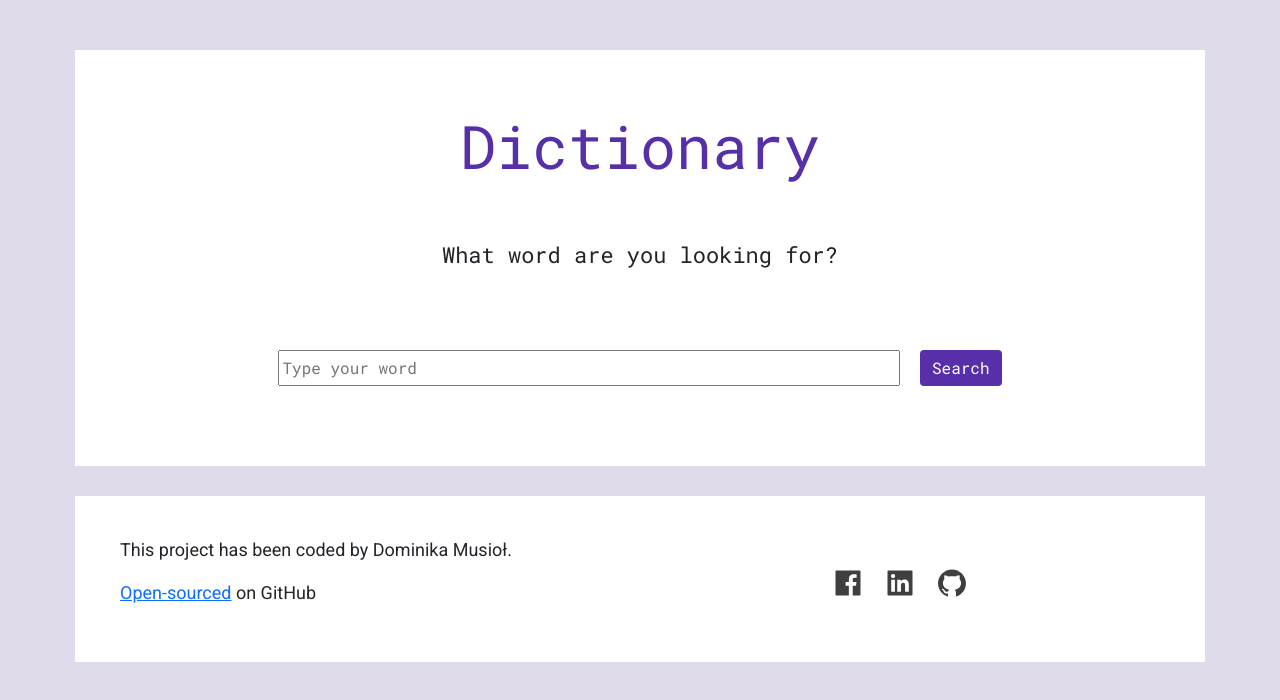
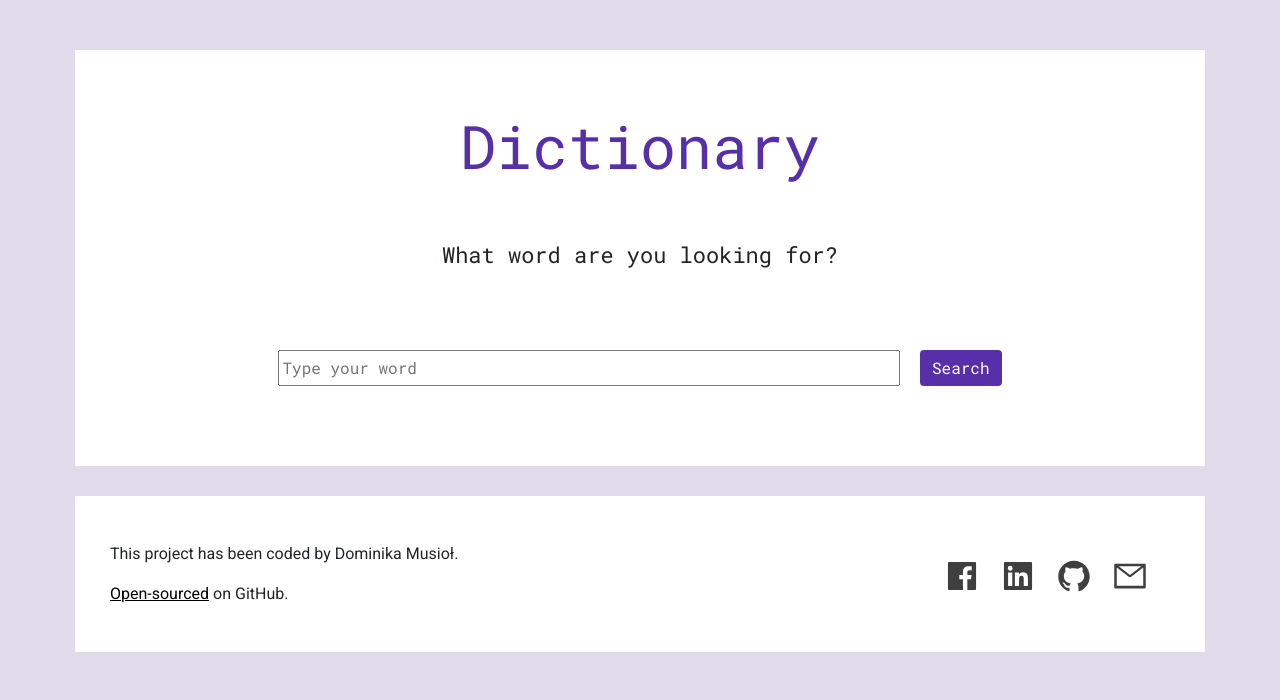
Before and after one commit to dmusiol/dictionary-project, a React (Create React App) app: page / in a window 1280 px wide. Shown: the top 700 px of the page. Built offline with nearby package versions, Linux system fonts and the light colour scheme; no server answers; the HTML template or start-up script is replaced by a standard one.

Commit message:
Update footer and images layout

```diff
--- a/src/Footer.js
+++ b/src/Footer.js
@@ -1,6 +1,6 @@
 import React from "react";
 import "./styles/Footer.css";
-import {AiOutlineGithub, AiFillFacebook, AiFillLinkedin } from 'react-icons/ai';
+import {AiOutlineGithub, AiFillFacebook, AiFillLinkedin, AiOutlineMail } from 'react-icons/ai';
 
 
 
@@ -9,13 +9,14 @@ export default function Footer(){
         <div className="container footer-wraper">
             <div className="row footer-row">
                 <div className="col-md-6 d-flex flex-column p-0">
-                    <p>This project has been coded by Dominika Musioł.</p>
-                    <p><a href="https://github.com/dmusiol/dictionary-project">Open-sourced</a> on GitHub</p>
+                    <p className="pt-3">This project has been coded by Dominika Musioł.</p>
+                    <p className="source-link"><a href="https://github.com/dmusiol/dictionary-project">Open-sourced</a> on GitHub.</p>
                 </div>
                 <div className="col-md-6 media-icons">
                     <a href="https://www.facebook.com/dominikabm/" title="Facebook Profile" target="_blank" rel="noreferrer"><AiFillFacebook/></a>
                     <a href="https://www.linkedin.com/in/dominika-musioł/" title="LinkedIn Profile" target="_blank" rel="noreferrer"><AiFillLinkedin/></a>
                     <a href="https://github.com/dmusiol" title="GitHub Profile" target="_blank" rel="noreferrer"><AiOutlineGithub/></a>
+                    <a href="mailto:dominikamusiol07@gmail.com" title="Email contact"><AiOutlineMail /></a>
                 </div>
             </div>
         </div>
--- a/src/Meaning.js
+++ b/src/Meaning.js
@@ -3,6 +3,7 @@ import Synonyms from "./Synonyms";
 import "./styles/Meaning.css";
 
 export default function Meaning(props) {
+
     return (
         <div className="meanings-wraper">
             <h5 className="word-type">{props.meaning.partOfSpeech}</h5>
@@ -11,7 +12,7 @@ export default function Meaning(props) {
                     <div className="word-meaning" key={index}>
                         <div className="meaning-info">
                             <p className="definition">{definition.definition}</p>
-                            <p className="example">"{definition.example}"</p>
+                            <p className="example">{definition.example}</p>
                         </div>
                         <div className="synonyms-list">
                             <Synonyms synonyms={definition.synonyms}/>
--- a/src/styles/Footer.css
+++ b/src/styles/Footer.css
@@ -4,7 +4,12 @@
   margin-left: 5px;
   margin-top: 30px;
   width: auto;
-  padding: 40px;
+  padding: 30px;
+  font-family: "Roboto", sans-serif;
+}
+
+.footer-wraper p {
+  font-size: 16px;
 }
 
 .footer-row {
@@ -14,12 +19,25 @@
 .media-icons {
   display: flex;
   align-items: center;
-  justify-content: center;
+  justify-content: flex-end;
 }
 
 .media-icons a {
-  font-size: 32px;
+  font-size: 36px;
   color: rgb(0, 0, 0);
   opacity: 0.75;
   padding: 10px;
 }
+
+.media-icons a:hover {
+  color: var(--font-color);
+  opacity: 1;
+}
+
+.source-link a {
+  color: black;
+}
+
+.source-link a:hover {
+  color: var(--font-color);
+}
--- a/src/styles/Images.css
+++ b/src/styles/Images.css
@@ -7,6 +7,7 @@ img {
   display: flex;
   flex-direction: row;
   justify-content: center;
+  align-items: center;
   flex-wrap: wrap;
 }
 
```
